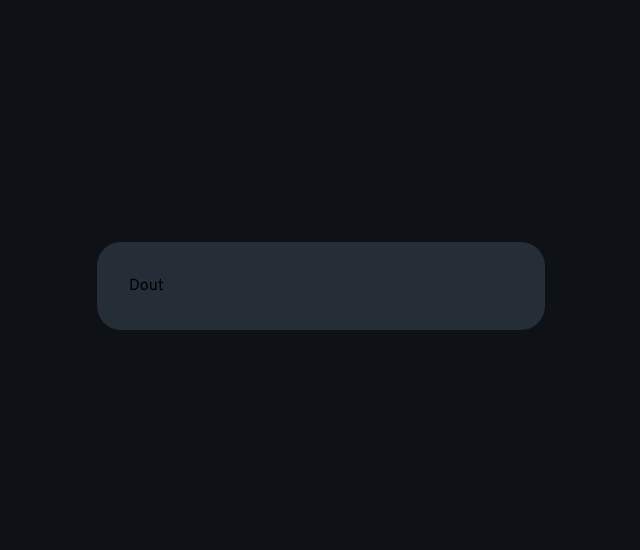
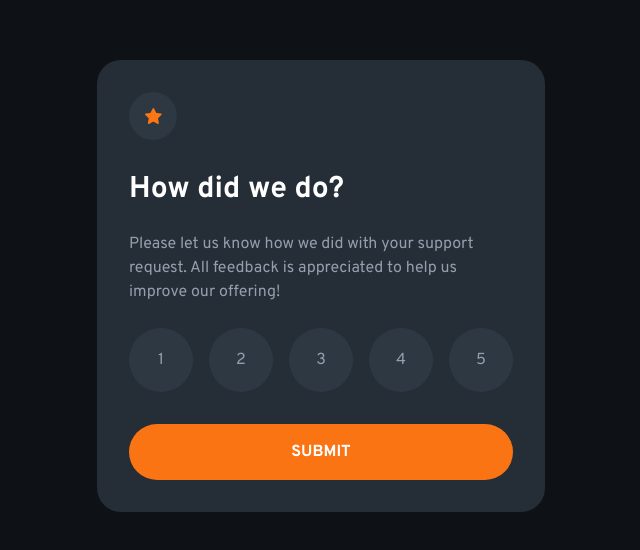
Before and after one commit to gracebir/interactive-rating, a React (Vite) app: page / in a window 1280 px wide. Shown: the part 114-664 px from the top of the page, without its empty margins (319-959 px from the left). Built offline with nearby package versions, Linux system fonts and the light colour scheme.

Commit message:
rate pages

```diff
--- a/src/pages/Rate.jsx
+++ b/src/pages/Rate.jsx
@@ -1,11 +1,36 @@
 import React from 'react'
 import Layout from './Layout'
+import RateButton from '../components/RateButton'
+import star from '../assets/icon-star.svg'
+import { useNavigate} from 'react-router-dom'
 
-const Rate = () => {
+const Rate = ({rate, setRate}) => {
+  const navigate = useNavigate()
+  const handleClick = () => {
+    if(rate > 0){
+      navigate("/summary")
+    }
+  }
   return (
     <Layout>
-      <div>
-        Dout
+      <div className="flex flex-col lg:gap-8 gap-6">
+        <div className='lg:h-12 h-9 rounded-full flex justify-center items-center w-9 lg:w-12 bg-round'>
+          <img src={star} alt="star" />
+        </div>
+        <div className='flex flex-col lg:gap-6 gap-4'>
+          <h1 className="text-white font-bold text-2xl lg:text-3xl">How did we do?</h1>
+          <p className='text-grey'>
+            Please let us know how we did with your support
+            request. All feedback is appreciated
+            to help us improve our offering!
+          </p>
+          <div className='flex justify-between'>
+            {[1,2,3,4,5].map((item)=> (
+              <RateButton isActive={item === rate} key={item} text={item} setter={setRate} />
+            ))}
+          </div>
+          <button onClick={handleClick} className='bg-orange mt-2 font-overpass duration-200 font-semibold rounded-full text-white hover:bg-white hover:text-orange lg:py-4 py-3 uppercase'>Submit</button>
+        </div>
       </div>
     </Layout>
   )
```
